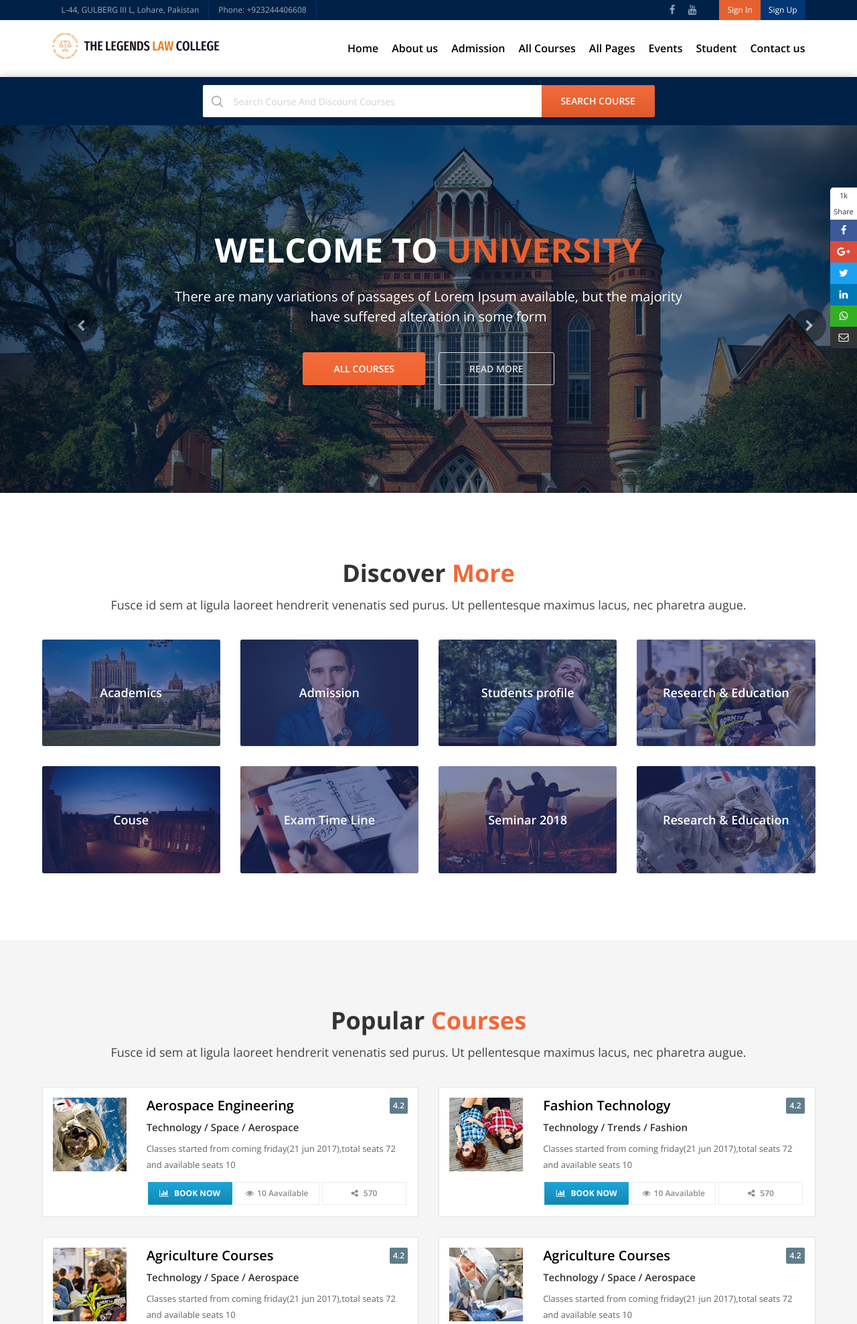
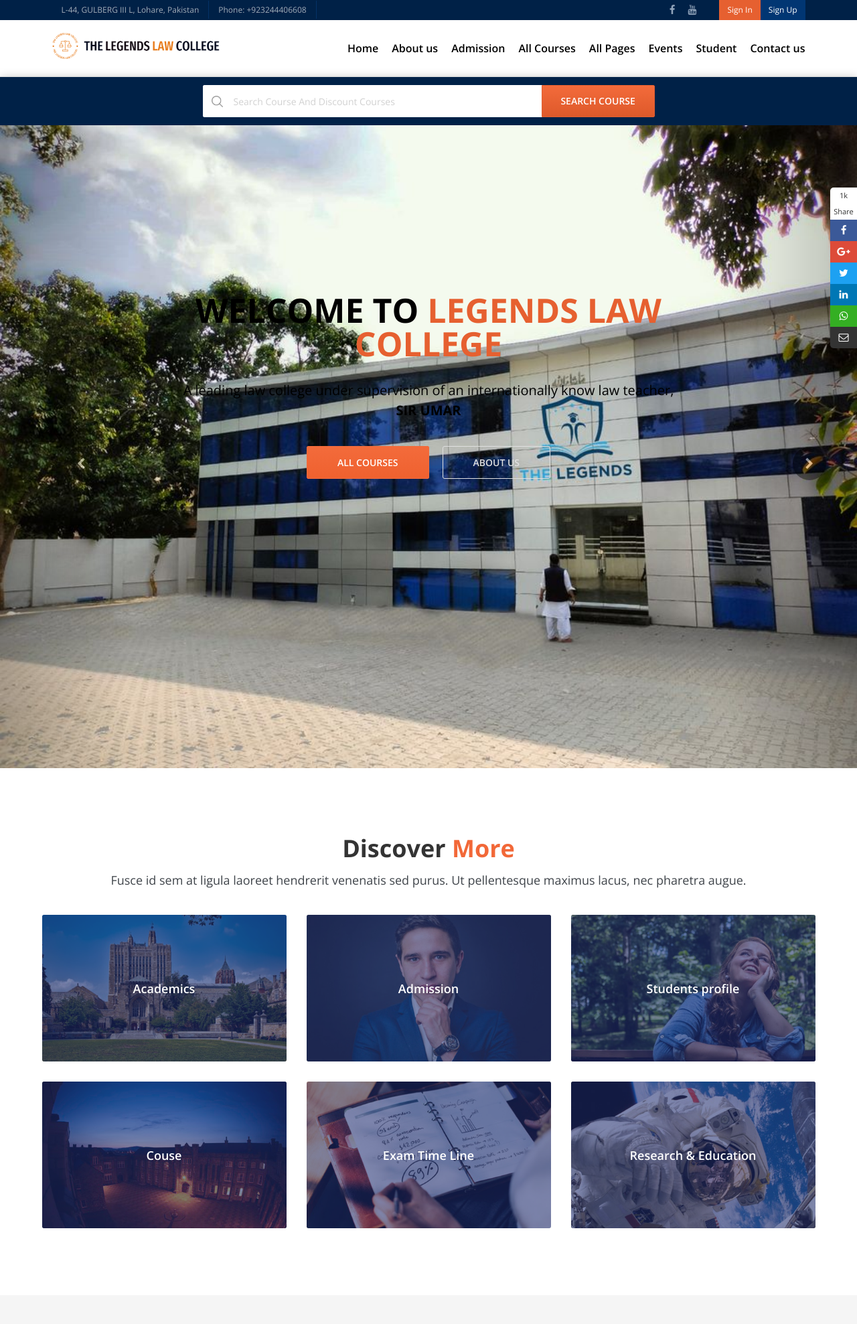
Before and after one commit to CodeWithEhtisham/Education-Law-collage, a Django app: page / in a window 1280 px wide. Shown: the top 1977 px of the page at 67% size. Run offline with Django 4.2, Linux system fonts and the light colour scheme.

Commit message:
image setup

```diff
--- a/apps/home/templates/home.html
+++ b/apps/home/templates/home.html
@@ -17,11 +17,11 @@
             <!-- Wrapper for slides -->
             <div class="carousel-inner">
                 <div class="item slider1 active">
-                    <img src="{% static 'images/slider/1.jpg'%}" alt="">
+                    <img src="{% static 'images/main-dashboard.jpg'%}" height="200">
                     <div class="carousel-caption slider-con">
-                        <h2>Welcome to <span>University</span></h2>
-                        <p>There are many variations of passages of Lorem Ipsum available, but the majority have suffered alteration in some form</p>
-                        <a href="#" class="bann-btn-1">All Courses</a><a href="#" class="bann-btn-2">Read More</a>
+                        <h2 style="color: black;">Welcome to <span>Legends Law College</span></h2>
+                        <p style="color: black;">A leading law college under supervision of an internationally know law teacher, <b>SIR UMAR</b></p>
+                        <a href="{% url 'courses'%}" class="bann-btn-1">All Courses</a><a href="{% url 'about'%}" class="bann-btn-2">About Us</a>
                     </div>
                 </div>
                 <div class="item">
@@ -87,7 +87,7 @@
             </div>
             <div class="row">
                 <div class="ed-course">
-                    <div class="col-md-3 col-sm-4 col-xs-12">
+                    <div class="col-md-4 col-sm-4 col-xs-12">
                         <div class="ed-course-in">
                             <a class="course-overlay" href="about.html">
                                 <img src="{% static 'images/h-about.jpg'%}" alt="">
@@ -95,7 +95,7 @@
                             </a>
                         </div>
                     </div>
-                    <div class="col-md-3 col-sm-4 col-xs-12">
+                    <div class="col-md-4 col-sm-4 col-xs-12">
                         <div class="ed-course-in">
                             <a class="course-overlay" href="admission.html">
                                 <img src="{% static 'images/h-adm1.jpg'%}" alt="">
@@ -103,7 +103,7 @@
                             </a>
                         </div>
                     </div>
-                    <div class="col-md-3 col-sm-4 col-xs-12">
+                    <div class="col-md-4 col-sm-4 col-xs-12">
                         <div class="ed-course-in">
                             <a class="course-overlay" href="dashboard.html">
                                 <img src="{% static 'images/h-cam.jpg'%}" alt="">
@@ -111,15 +111,7 @@
                             </a>
                         </div>
                     </div>
-                    <div class="col-md-3 col-sm-4 col-xs-12">
-                        <div class="ed-course-in">
-                            <a class="course-overlay" href="research.html">
-                                <img src="{% static 'images/h-res.jpg'%}" alt="">
-                                <span>Research & Education</span>
-                            </a>
-                        </div>
-                    </div>
-                    <div class="col-md-3 col-sm-4 col-xs-12">
+                    <div class="col-md-4 col-sm-4 col-xs-12">
                         <div class="ed-course-in">
                             <a class="course-overlay" href="all-courses.html">
                                 <img src="{% static 'images/h-about1.jpg'%}" alt="">
@@ -127,7 +119,7 @@
                             </a>
                         </div>
                     </div>
-                    <div class="col-md-3 col-sm-4 col-xs-12">
+                    <div class="col-md-4 col-sm-4 col-xs-12">
                         <div class="ed-course-in">
                             <a class="course-overlay" href="db-time-line.html">
                                 <img src="{% static 'images/h-adm.jpg'%}" alt="">
@@ -135,15 +127,7 @@
                             </a>
                         </div>
                     </div>
-                    <div class="col-md-3 col-sm-4 col-xs-12">
-                        <div class="ed-course-in">
-                            <a class="course-overlay" href="seminar.html">
-                                <img src="{% static 'images/h-cam1.jpg'%}" alt="">
-                                <span>Seminar 2018</span>
-                            </a>
-                        </div>
-                    </div>
-                    <div class="col-md-3 col-sm-4 col-xs-12">
+                    <div class="col-md-4 col-sm-4 col-xs-12">
                         <div class="ed-course-in">
                             <a class="course-overlay" href="events.html">
                                 <img src="{% static 'images/h-res1.jpg'%}" alt="">
```
Also changed, not shown: static/images/main-dashboard.jpg (added).
